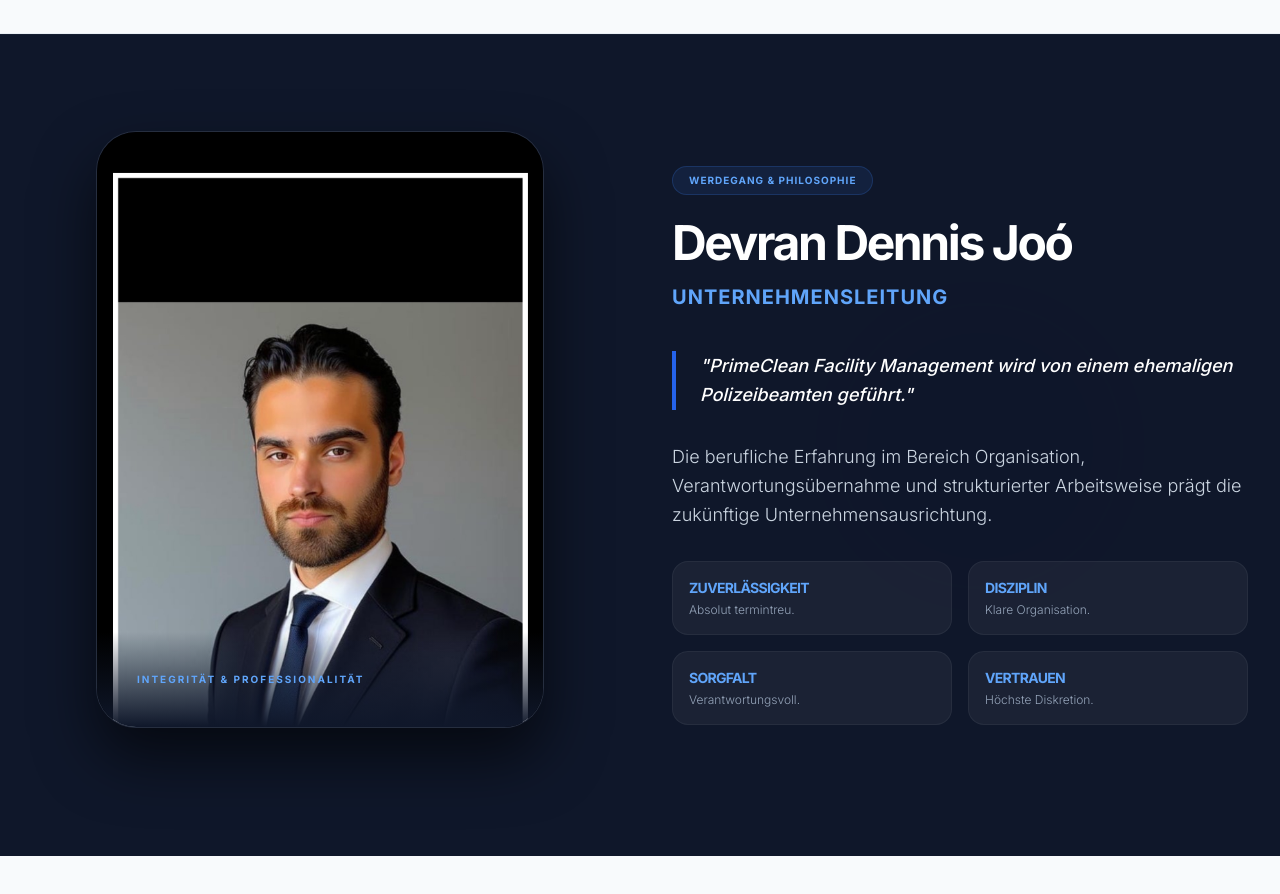
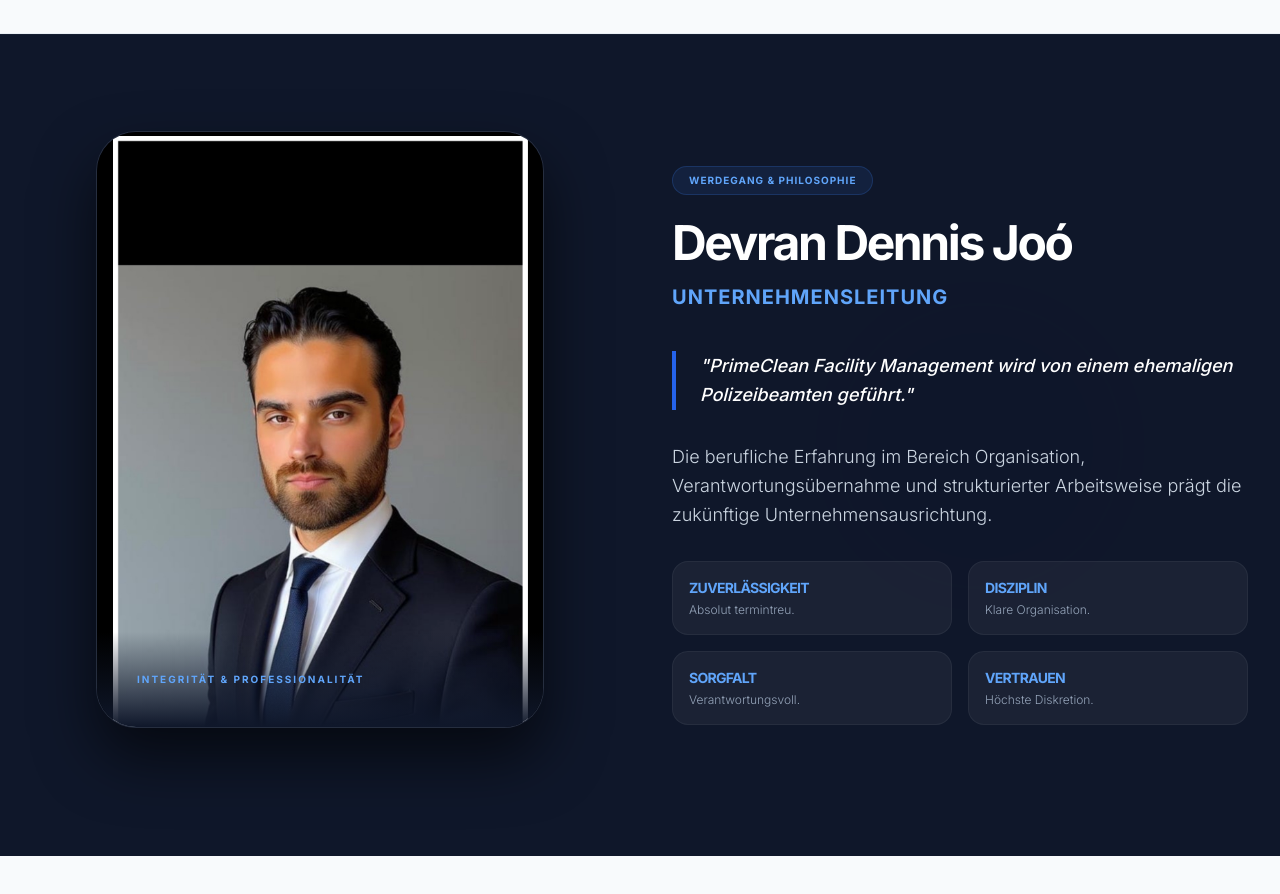
Before and after one commit to DevooLive44/prime-clean-live, a React (Vite) app: page / in a window 1280 px wide. Shown: the part 1380-2274 px from the top of the page. Built offline with nearby package versions, Linux system fonts and the light colour scheme.

Commit message:
Update AboutOwner.tsx

```diff
--- a/components/AboutOwner.tsx
+++ b/components/AboutOwner.tsx
@@ -41,10 +41,10 @@ const AboutOwner: React.FC = () => {
             <div className="relative w-full max-w-md rounded-[2.5rem] overflow-hidden shadow-[0_30px_60px_rgba(0,0,0,0.6)] border border-white/10 bg-slate-900/50 backdrop-blur-sm aspect-[3/4] group">
              {true ? (
   <img
-    src="/dennis.jpg"
-    alt="Devran Dennis Joo"
-    className="w-full h-full object-cover object-top"
-  />
+  src="/dennis.jpg"
+  alt="Devran Dennis Joo"
+  className="absolute inset-0 w-full h-full object-cover object-[center_10%]"
+/>
               ) : (
                 <div className="w-full h-full flex flex-col items-center justify-center bg-gradient-to-b from-slate-800 to-slate-900 text-slate-500 p-12 text-center">
                   <div className="w-32 h-32 bg-slate-700/50 rounded-full flex items-center justify-center mb-6">
```
